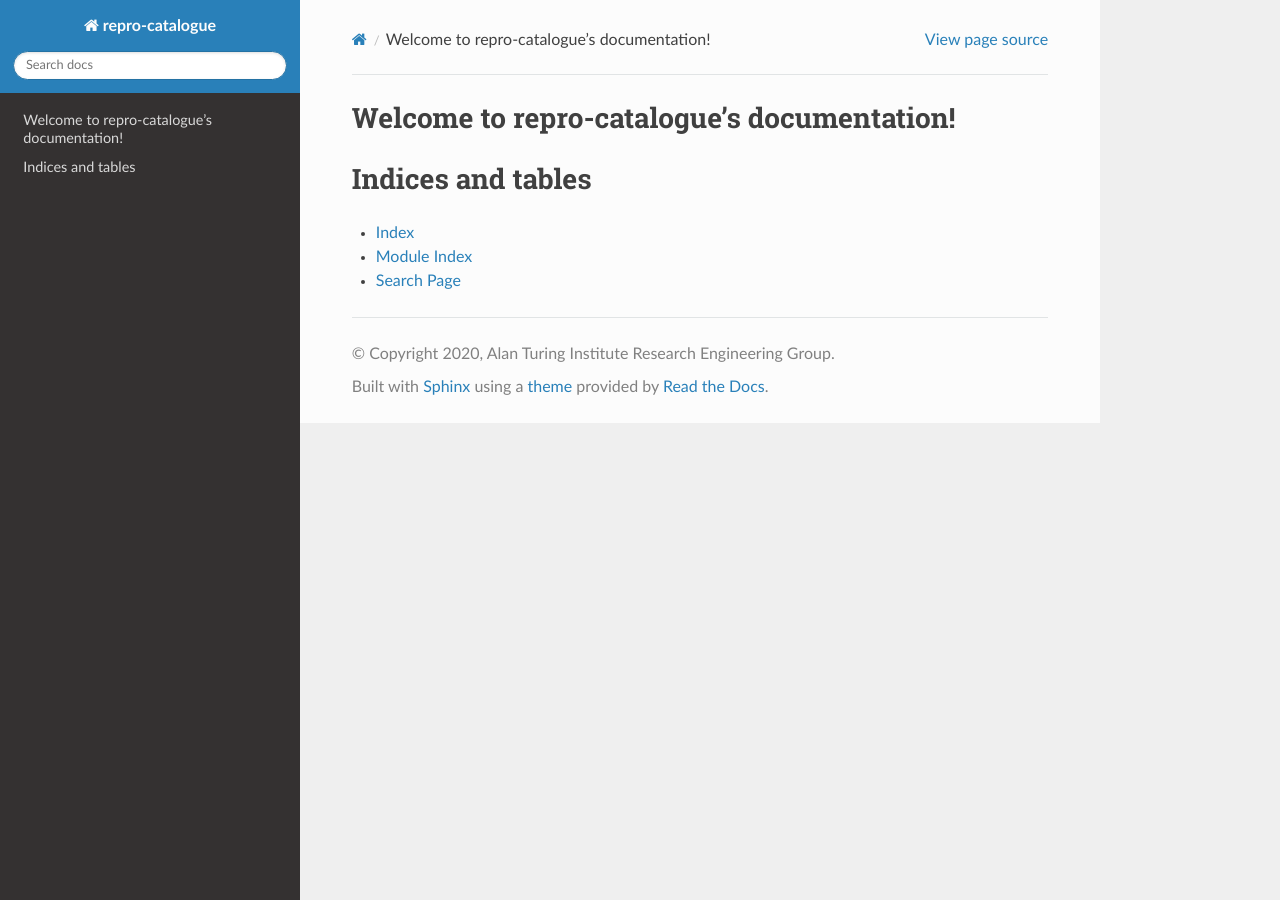
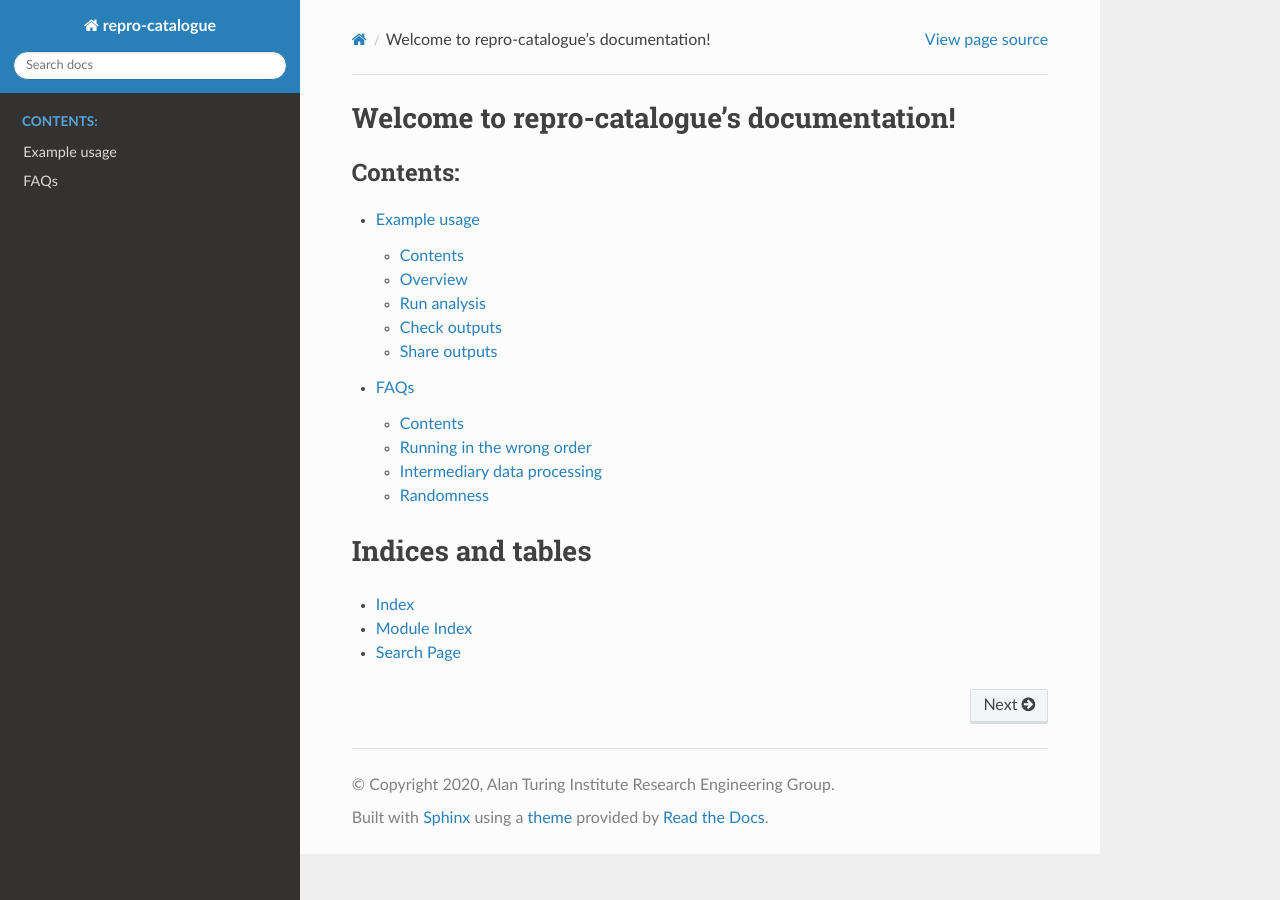
Before and after one commit to alan-turing-institute/repro-catalogue, a Sphinx documentation site: the page built from docs/index.rst, in a window 1280 px wide. Built offline with Sphinx 7.4.7 and the Read the Docs theme 2.0.0, drawn with Linux system fonts in a browser that asks for light colours.

Commit message:
corrected conf.py file to handle latest sphinx markdown extension and added existing files to sphinx documentation

```diff
--- a/docs/conf.py
+++ b/docs/conf.py
@@ -27,8 +27,7 @@ author = 'Alan Turing Institute Research Engineering Group'
 # Add any Sphinx extension module names here, as strings. They can be
 # extensions coming with Sphinx (named 'sphinx.ext.*') or your custom
 # ones.
-extensions = [
-]
+extensions = ['recommonmark']
 
 # Add any paths that contain templates here, relative to this directory.
 templates_path = ['_templates']
@@ -56,13 +55,5 @@ html_theme_path = [sphinx_rtd_theme.get_html_theme_path()]
 # so a file named "default.css" will overwrite the builtin "default.css".
 html_static_path = ['_static']
 
-# Markdown support (copied from https://github.com/ericholscher/sphinx-markdown-test)
-
-from recommonmark.parser import CommonMarkParser
-
 # The suffix of source filenames.
 source_suffix = ['.rst', '.md']
-
-source_parsers = {
-	'.md': CommonMarkParser,
-}
--- a/docs/index.rst
+++ b/docs/index.rst
@@ -10,6 +10,8 @@ Welcome to repro-catalogue's documentation!
    :maxdepth: 2
    :caption: Contents:
 
+   example_use
+   FAQs
 
 
 Indices and tables
```
